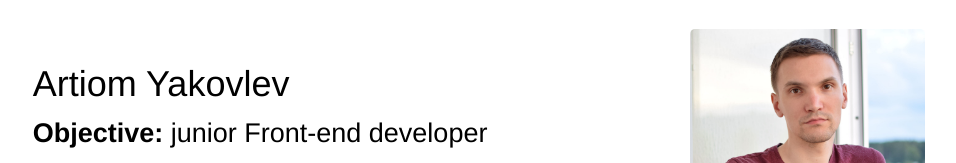
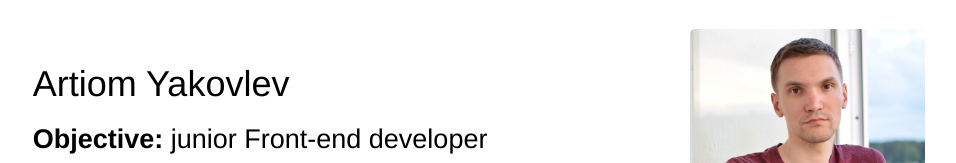
Before and after one commit to Felig/rsschool-cv, a plain HTML site: page index.html in a window 1280 px wide. Shown: the top 163 px of the page, without its empty margins (167-1123 px from the left). Drawn offline with Linux system fonts and the light colour scheme.

Commit message:
fix: change line-height h1

```diff
--- a/style.css
+++ b/style.css
@@ -112,7 +112,7 @@ i {
 
 h1 {
   padding-top: 10px;
-  line-height: 0.7;
+  line-height: 1;
   color: #000;
   font-weight: normal;
 }
```
